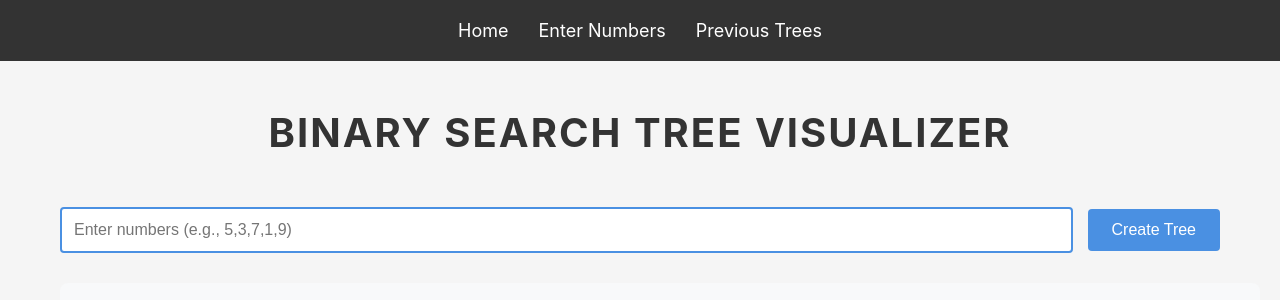
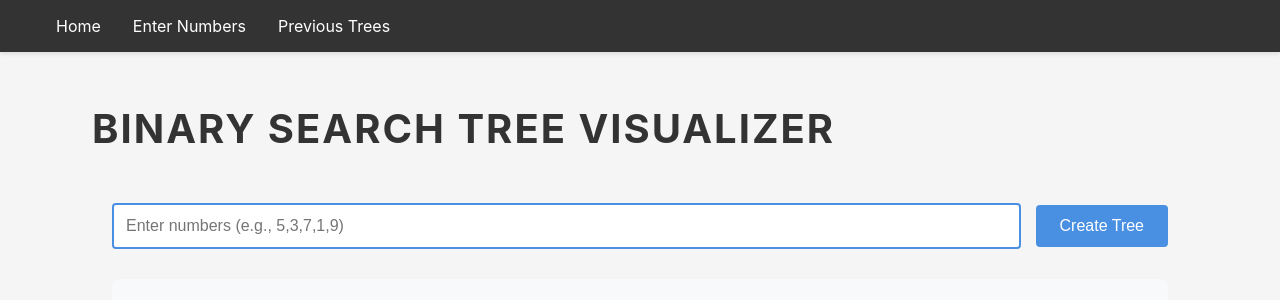
Before and after one commit to MazRadwan/DSA_bstFrontEnd, a React (Create React App) app in the folder bst_frontend/: page / in a window 1280 px wide. Shown: the top 300 px of the page. Built offline with nearby package versions, Linux system fonts and the light colour scheme.

Commit message:
added navbar component

```diff
--- a/bst_frontend/src/App.css
+++ b/bst_frontend/src/App.css
@@ -1,24 +1,25 @@
+/* App.css */
 .App {
-  text-align: center;
   min-height: 100vh;
   background-color: #f5f5f5;
 }
 
-.nav {
-  background-color: #333;
-  padding: 20px;
-  display: flex;
-  justify-content: center;
-  gap: 30px;
+.mainContent {
+  max-width: 1200px;
+  margin: 0 auto;
+  padding: 2rem;
 }
 
-.nav a {
-  color: white;
-  text-decoration: none;
-  font-size: 18px;
-  transition: color 0.3s ease;
+/* Reset default styles */
+* {
+  margin: 0;
+  padding: 0;
+  box-sizing: border-box;
 }
 
-.nav a:hover {
-  color: #4a90e2;
+body {
+  font-family: -apple-system, BlinkMacSystemFont, "Segoe UI", Roboto, Oxygen,
+    Ubuntu, Cantarell, "Open Sans", "Helvetica Neue", sans-serif;
+  -webkit-font-smoothing: antialiased;
+  -moz-osx-font-smoothing: grayscale;
 }
--- a/bst_frontend/src/App.js
+++ b/bst_frontend/src/App.js
@@ -1,4 +1,6 @@
-import { BrowserRouter as Router, Routes, Route, Link } from "react-router-dom";
+// App.js
+import { BrowserRouter as Router, Routes, Route } from "react-router-dom";
+import Navbar from "./components/common/Navbar/Navbar";
 import Home from "./routes/Home/Home";
 import EnterNumbers from "./routes/EnterNumbers/EnterNumbers";
 import PreviousTrees from "./routes/PreviousTrees/PreviousTrees";
@@ -8,17 +10,14 @@ function App() {
   return (
     <Router>
       <div className="App">
-        <nav className="nav">
-          <Link to="/">Home</Link>
-          <Link to="/enter-numbers">Enter Numbers</Link>
-          <Link to="/previous-trees">Previous Trees</Link>
-        </nav>
-
-        <Routes>
-          <Route path="/" element={<Home />} />
-          <Route path="/enter-numbers" element={<EnterNumbers />} />
-          <Route path="/previous-trees" element={<PreviousTrees />} />
-        </Routes>
+        <Navbar />
+        <main className="mainContent">
+          <Routes>
+            <Route path="/" element={<Home />} />
+            <Route path="/enter-numbers" element={<EnterNumbers />} />
+            <Route path="/previous-trees" element={<PreviousTrees />} />
+          </Routes>
+        </main>
       </div>
     </Router>
   );
--- /dev/null
+++ b/bst_frontend/src/components/common/Navbar/Navbar.jsx
@@ -0,0 +1,22 @@
+import { Link } from "react-router-dom";
+import styles from "./Navbar.module.css";
+
+const Navbar = () => {
+  return (
+    <nav className={styles.navbar}>
+      <div className={styles.navContent}>
+        <Link to="/" className={styles.navItem}>
+          Home
+        </Link>
+        <Link to="/enter-numbers" className={styles.navItem}>
+          Enter Numbers
+        </Link>
+        <Link to="/previous-trees" className={styles.navItem}>
+          Previous Trees
+        </Link>
+      </div>
+    </nav>
+  );
+};
+
+export default Navbar;
--- /dev/null
+++ b/bst_frontend/src/components/common/Navbar/Navbar.module.css
@@ -0,0 +1,24 @@
+.navbar {
+  background-color: #333;
+  padding: 1rem 0;
+  box-shadow: 0 2px 4px rgba(0, 0, 0, 0.1);
+}
+
+.navContent {
+  max-width: 1200px;
+  margin: 0 auto;
+  display: flex;
+  gap: 2rem;
+  padding: 0 1rem;
+}
+
+.navItem {
+  color: white;
+  text-decoration: none;
+  font-size: 1rem;
+  transition: color 0.3s ease;
+}
+
+.navItem:hover {
+  color: #4a90e2;
+}
```
